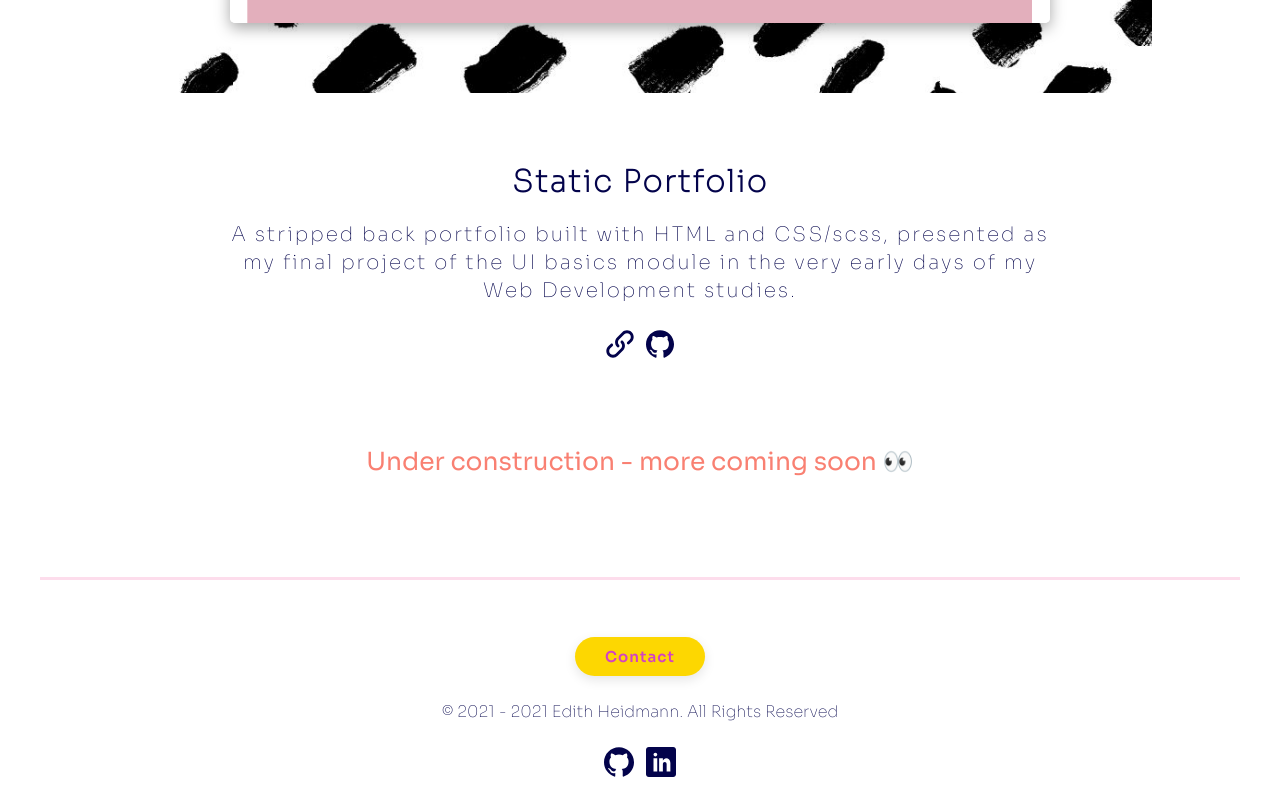
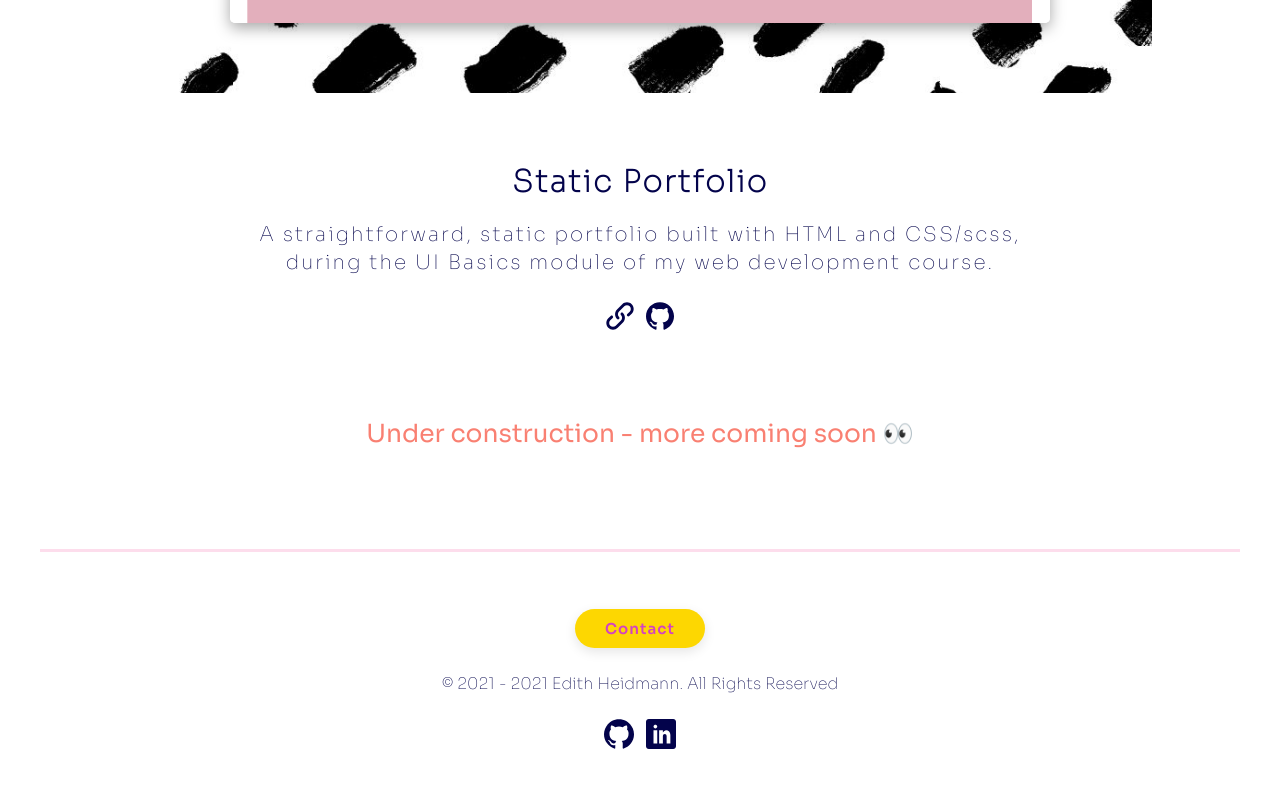
Before and after one commit to ediheid/portfolio-frontend, a React (Create React App) app: page /home/projects in a window 1280 px wide. Shown: the part 1816-2616 px from the top of the page. After the commit the page ends 2588 px from the top, so only its background shows below. Built offline with nearby package versions, Linux system fonts and the light colour scheme; no server answers.

Commit message:
Updated static portfolio text

```diff
--- a/src/Views/Projects/HTMLportfolio.js
+++ b/src/Views/Projects/HTMLportfolio.js
@@ -30,9 +30,8 @@ const HTMLportfolio = (props) => {
         <h2 className="project-heading">Static Portfolio</h2>
         {/* Project description */}
         <p className="project-paragraph">
-          A stripped back portfolio built with HTML and CSS/scss, presented as
-          my final project of the UI basics module in the very early days of my
-          Web Development studies.
+          A straightforward, static portfolio built with HTML and CSS/scss,
+          during the UI Basics module of my web development course.
         </p>
 
         {/* Project links container */}
```
